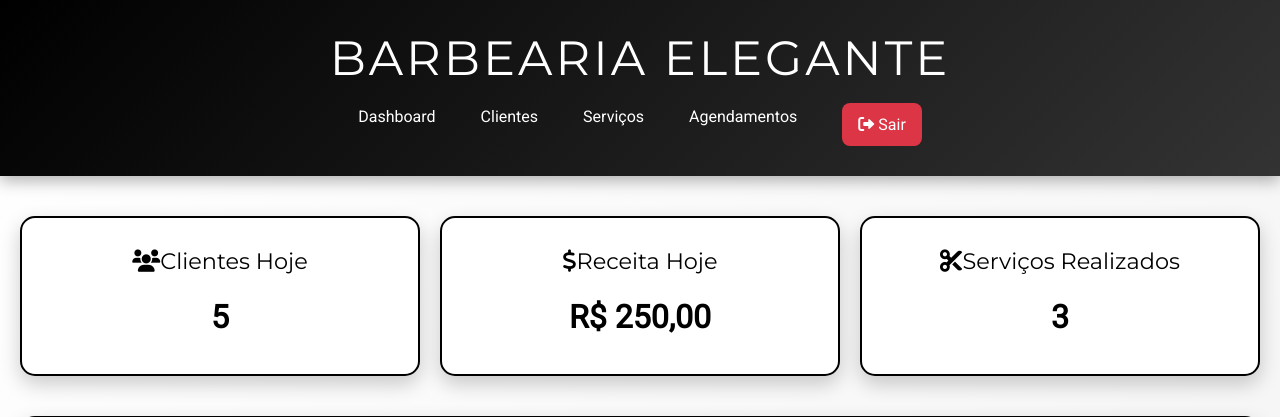
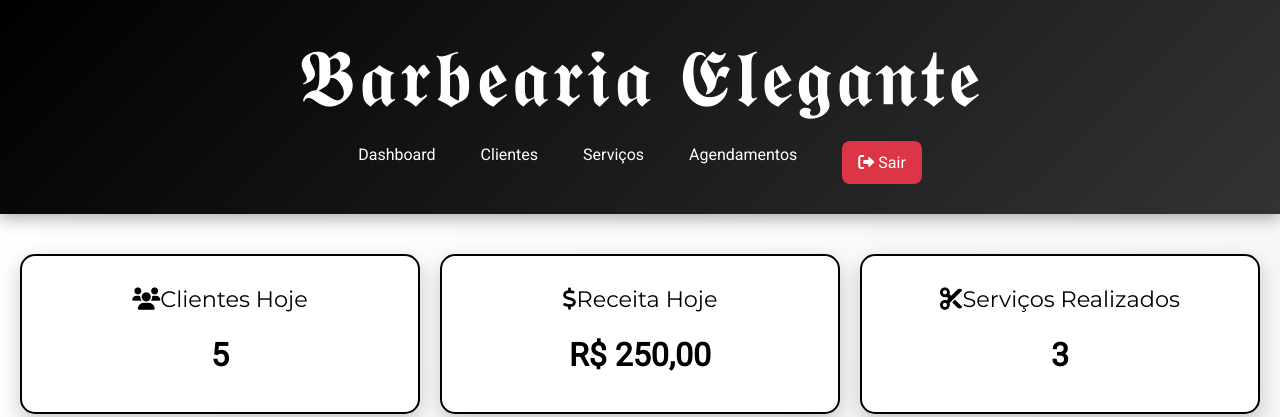
Before and after one commit to Matheus-hg/Dashboard-Barbeiro, a Django app: page / in a window 1280 px wide. Shown: the top 417 px of the page. Run offline with Django 5.2, Linux system fonts and the light colour scheme; the visitor is signed in with stand-in values (Sample User, id 1); data that the repository does not hold is empty.

Commit message:
modificando o titulo da dashboard

```diff
--- a/requierements.txt
+++ /dev/null
@@ -1,6 +0,0 @@
-asgiref==3.11.0
-Django==6.0.1
-djangorestframework==3.16.1
-pillow==12.1.0
-sqlparse==0.5.5
-tzdata==2025.3
--- a/templates/index.html
+++ b/templates/index.html
@@ -32,7 +32,7 @@
         .header h1 {
             margin: 0;
             font-family: 'Montserrat', sans-serif;
-            font-size: 3em;
+            font-size: 5em;
             letter-spacing: 3px;
             text-transform: uppercase;
             animation: fadeIn 1s ease-in;
@@ -260,7 +260,7 @@
                 });
               }, 4000); // desaparece após 4 segundos
         </script>
-        <h1>Barbearia Elegante</h1>
+        <h1>𝕭𝖆𝖗𝖇𝖊𝖆𝖗𝖎𝖆 𝕰𝖑𝖊𝖌𝖆𝖓𝖙𝖊</h1>
         <nav class="nav">
             <a href="/">Dashboard</a>
             <a href="/clientes/">Clientes</a>
```
